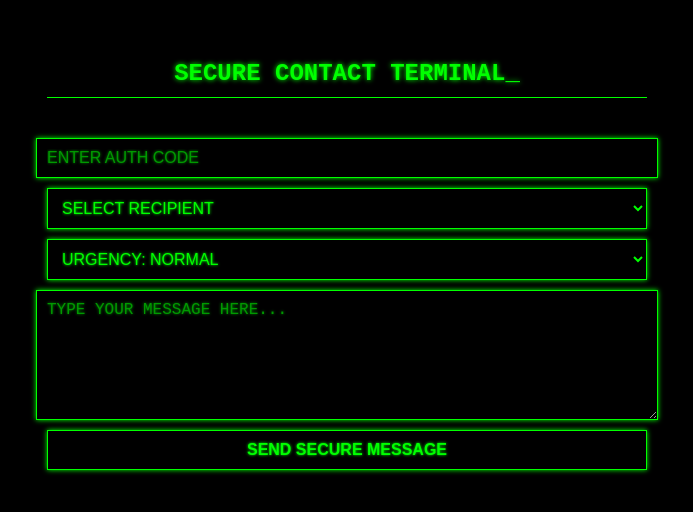
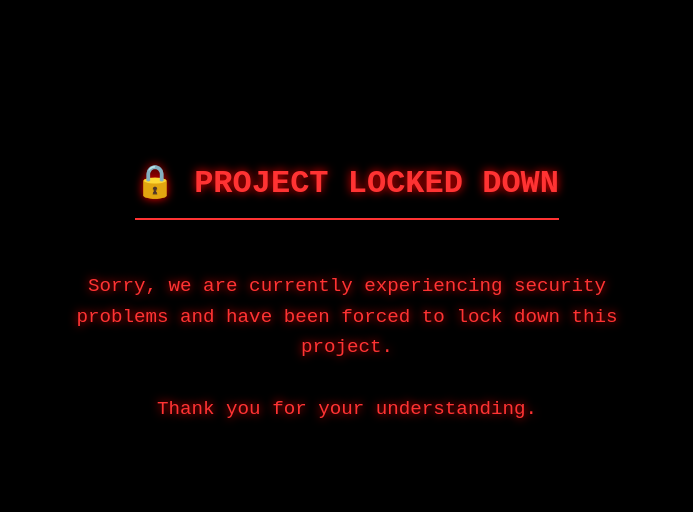
Before and after one commit to matesaman9910/secure-contact-terminal_SCT, a plain HTML site: page index.html in a window 1280 px wide. Shown: the part 156-668 px from the top of the page, without its empty margins (293-986 px from the left). Drawn offline with Linux system fonts and the light colour scheme.

Commit message:
BLOCK index.html

```diff
--- a/index.html
+++ b/index.html
@@ -2,78 +2,39 @@
 <html lang="en">
 <head>
   <meta charset="UTF-8">
-  <title>SECURE CONTACT TERMINAL</title>
+  <title>PROJECT LOCKED DOWN</title>
   <style>
     body {
       background-color: #000;
-      color: #00ff00;
+      color: #ff3333;
       font-family: 'Courier New', monospace;
-      padding: 2em;
+      padding: 3em;
       margin: 0;
-      height: 100vh;
       display: flex;
       flex-direction: column;
       align-items: center;
       justify-content: center;
-      text-shadow: 0 0 5px #00ff00;
+      height: 100vh;
+      text-shadow: 0 0 10px #ff0000;
     }
 
     h1 {
-      font-size: 24px;
-      margin-bottom: 30px;
+      font-size: 2em;
       text-transform: uppercase;
-      border-bottom: 1px solid #00ff00;
-      padding-bottom: 10px;
-      width: 100%;
+      border-bottom: 2px solid #ff3333;
+      padding-bottom: 0.5em;
+      margin-bottom: 1em;
+    }
+
+    p {
+      font-size: 1.2em;
       max-width: 600px;
       text-align: center;
+      line-height: 1.6;
     }
 
-    input, textarea, select, button {
-      width: 100%;
-      max-width: 600px;
-      background-color: #000;
-      color: #00ff00;
-      border: 1px solid #00ff00;
-      padding: 10px;
-      font-size: 16px;
-      margin-top: 10px;
-      outline: none;
-      text-shadow: 0 0 3px #00ff00;
-      box-shadow: 0 0 5px #00ff00;
-    }
-
-    input::placeholder, textarea::placeholder {
-      color: #00ff00;
-      opacity: 0.6;
-    }
-
-    select {
-      text-transform: uppercase;
-    }
-
-    button {
-      cursor: pointer;
-      text-transform: uppercase;
-      font-weight: bold;
-      transition: 0.2s;
-    }
-
-    button:hover {
-      background-color: #002200;
-      box-shadow: 0 0 10px #00ff00;
-      text-shadow: 0 0 10px #00ff00;
-    }
-
-    #status {
-      margin-top: 20px;
-      font-weight: bold;
-      font-size: 18px;
-    }
-
-    .blinking-cursor::after {
-      content: "_";
-      animation: blink 1s step-end infinite;
+    .blinking {
+      animation: blink 1s infinite;
     }
 
     @keyframes blink {
@@ -82,136 +43,10 @@
   </style>
 </head>
 <body>
-  <h1 class="blinking-cursor">SECURE CONTACT TERMINAL</h1>
-
-  <input type="text" id="authCode" placeholder="ENTER AUTH CODE" maxlength="4" pattern="[0-9]{4}">
-
-  <select id="recipient">
-    <option value="">SELECT RECIPIENT</option>
-    <option value="vaf">VAF</option>
-    <option value="scp">SCP FOUNDATION</option>
-    <option value="gaming">GAMING UNIVERSE</option>
-    <option value="matesa">MATESAMAN9910</option>
-    <option value="vojta">111VOJTA</option>
-  </select>
-
-  <select id="urgency">
-    <option value="normal">URGENCY: NORMAL</option>
-    <option value="high">URGENCY: HIGH</option>
-    <option value="emergency">URGENCY: EMERGENCY</option>
-  </select>
-
-  <textarea id="message" rows="6" placeholder="TYPE YOUR MESSAGE HERE..."></textarea>
-
-  <button onclick="sendMessage()">SEND SECURE MESSAGE</button>
-
-  <p id="status"></p>
-
-  <script>
-    const authUsers = {
-      "9910": "matesaman9910",
-      "1111": "111Vojta",
-      "0000": "Guest"
-    };
-
-    const recipients = {
-      vaf: "https://discord.com/api/webhooks/1400523185689985107/J5JtDWJqquFBCz3lXIIleOrF3CgHMdZ-U0r6VPMbwnsfFPOd7Q3mXb48Zx-2j-D02FtK",
-      scp: "https://discord.com/api/webhooks/1400874303351689298/Fm5Bces63ph8FVqo6R4PkWTjdDC2gQFDrYN4RmOHOFlYf3cTdP7RDAmmlMucbJWK3pq1",
-      gaming: "https://discord.com/api/webhooks/1400874580331200562/ZZdWZIXWIFrqpihuYLAohlWbQxr9dSdAZ6cz7CN8uOzDyLF6jEVYfMnlk3G6-G0Hi7uf",
-      matesa: "https://discord.com/api/webhooks/1400874791023546418/2Droj_etQjuNTmoOQNZSJMB0Q02UY9xCJ9op__5f2MueGeqcYFesguATe2PgmK34_QUM",
-      vojta: "https://discord.com/api/webhooks/1400874901799178272/Gtp3kN4DI28Kk-Kdo2Oxw2I4fy7j9VZHX9G17fKv_6BMH4bFsgb1l43xzbY_pKgj1OXQ"
-    };
-
-    const recipientDisplayNames = {
-      vaf: "VAF",
-      scp: "SCP Foundation",
-      gaming: "GAMING UNIVERSE",
-      matesa: "matesaman9910",
-      vojta: "111Vojta"
-    };
-
-    const recipientMentions = {
-      vaf: "<@&1400876490987409408>",
-      scp: "<@&1400876625754853540>",
-      gaming: "<@&1400876712597917716>",
-      matesa: "<@&1400876815890780293>",
-      vojta: "<@&1400876888678731826>"
-    };
-
-    const urgencyCooldowns = {
-      normal: 30,       // seconds
-      high: 120,
-      emergency: 300
-    };
-
-    async function sendMessage() {
-      const auth = document.getElementById('authCode').value.trim();
-      const to = document.getElementById('recipient').value;
-      const urgency = document.getElementById('urgency').value;
-      const msg = document.getElementById('message').value.trim();
-      const status = document.getElementById('status');
-
-      if (!/^\d{4}$/.test(auth)) {
-        status.style.color = 'red';
-        status.textContent = "❌ AUTH CODE MUST BE 4 DIGITS";
-        return;
-      }
-
-      if (!(auth in authUsers)) {
-        status.style.color = 'red';
-        status.textContent = "❌ INVALID AUTH CODE";
-        return;
-      }
-
-      if (!to || !(to in recipients)) {
-        status.style.color = 'red';
-        status.textContent = "❌ INVALID OR MISSING RECIPIENT";
-        return;
-      }
-
-      if (!msg) {
-        status.style.color = 'red';
-        status.textContent = "❌ MESSAGE CANNOT BE EMPTY";
-        return;
-      }
-
-      // Check rate limit
-      const now = Date.now();
-      const cooldownKey = `lastSent_${auth}_${to}_${urgency}`;
-      const lastSent = localStorage.getItem(cooldownKey);
-      const cooldown = urgencyCooldowns[urgency] * 1000;
-
-      if (lastSent && now - parseInt(lastSent) < cooldown) {
-        const waitSec = Math.ceil((cooldown - (now - parseInt(lastSent))) / 1000);
-        status.style.color = 'red';
-        status.textContent = `⏳ Please wait ${waitSec}s before sending another ${urgency.toUpperCase()} message to this recipient.`;
-        return;
-      }
-
-      const sender = authUsers[auth];
-      const urgencyText = urgency.toUpperCase();
-      const displayName = recipientDisplayNames[to];
-      const mention = recipientMentions[to];
-
-      try {
-        await fetch(recipients[to], {
-          method: "POST",
-          headers: { "Content-Type": "application/json" },
-          body: JSON.stringify({
-            username: "Secure Terminal",
-            content: `🔐 **New Secure Message**\n\n👤 **From:** ${sender} \`[${auth}]\`\n🎯 **To:** ${displayName} ${mention}\n🚨 **Urgency:** ${urgencyText}\n\n📩 **Message:**\n${msg}`
-          })
-        });
-
-        localStorage.setItem(cooldownKey, now.toString());
-        status.style.color = 'lime';
-        status.textContent = "✅ MESSAGE SENT SUCCESSFULLY";
-      } catch (e) {
-        status.style.color = 'red';
-        status.textContent = "❌ FAILED TO SEND MESSAGE";
-        console.error(e);
-      }
-    }
-  </script>
+  <h1 class="blinking">🔒 PROJECT LOCKED DOWN</h1>
+  <p>
+    Sorry, we are currently experiencing security problems and have been forced to lock down this project.<br><br>
+    Thank you for your understanding.
+  </p>
 </body>
 </html>
```
